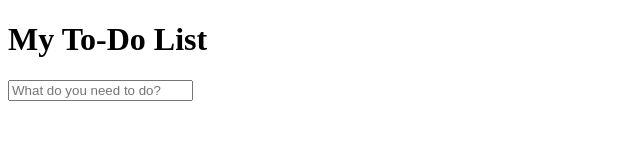
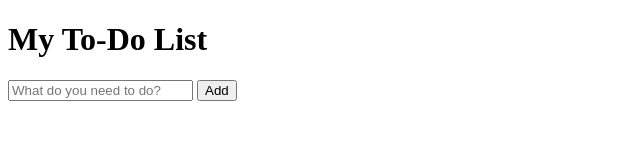
Before and after one commit to vincentonyenze/todo-app, a plain HTML site: page index.html in a window 1280 px wide. Shown: the whole page, without its empty margins (0-640 px from the left). Drawn offline with Linux system fonts and the light colour scheme.

Commit message:
add the add button

```diff
--- a/index.html
+++ b/index.html
@@ -8,5 +8,6 @@
 <body>
     <h1>My To-Do List</h1>
     <input type="text" id="task-input" placeholder="What do you need to do?">
+    <button id="add-button">Add</button>
 </body>
 </html>
```
